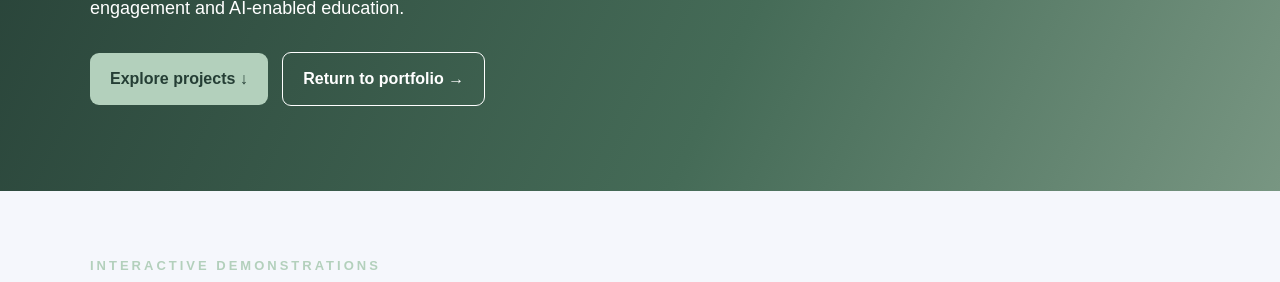
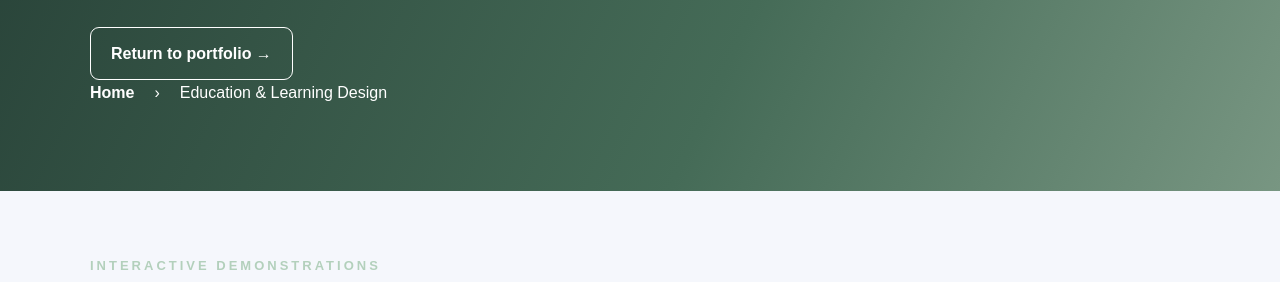
Before and after one commit to Jpincher/My-GitHub-account-is-created, a plain HTML site: page education.html in a window 1280 px wide. Shown: the part 400-682 px from the top of the page. Drawn offline with Linux system fonts and the light colour scheme.

Commit message:
breadcrumb position as the description.

```diff
--- a/education.html
+++ b/education.html
@@ -176,9 +176,7 @@ footer a {color:#83f1e0}
 
 <section class="hero">
   <div class="wrap">
-    <nav aria-label="Breadcrumb">
-  <a href="index.html">Home</a> › <span aria-current="page">Education &amp; Learning Design</span>
-</nav>
+
     <h1>Education &<br>Learning Design</h1>
     <p>
       Transforming educational ideas into engaging,
@@ -187,12 +185,20 @@ footer a {color:#83f1e0}
       instructional design, learner engagement and
       AI-enabled education.
     </p>
-    <a class="button" href="#projects">Explore projects ↓</a>
-    <a class="button secondary" href="index.html">
-      Return to portfolio →
-    </a>
-  </div>
+
+ <a class="button secondary" href="index.html">
+  Return to portfolio →
+</a>
+
+  <nav aria-label="Breadcrumb">
+    <a href="index.html">Home</a> ›
+    <span aria-current="page">Education &amp; Learning Design</span>
+  </nav>
+
+</div>
 </section>
+
+
 
 <section id="projects">
   <div class="wrap">
```
